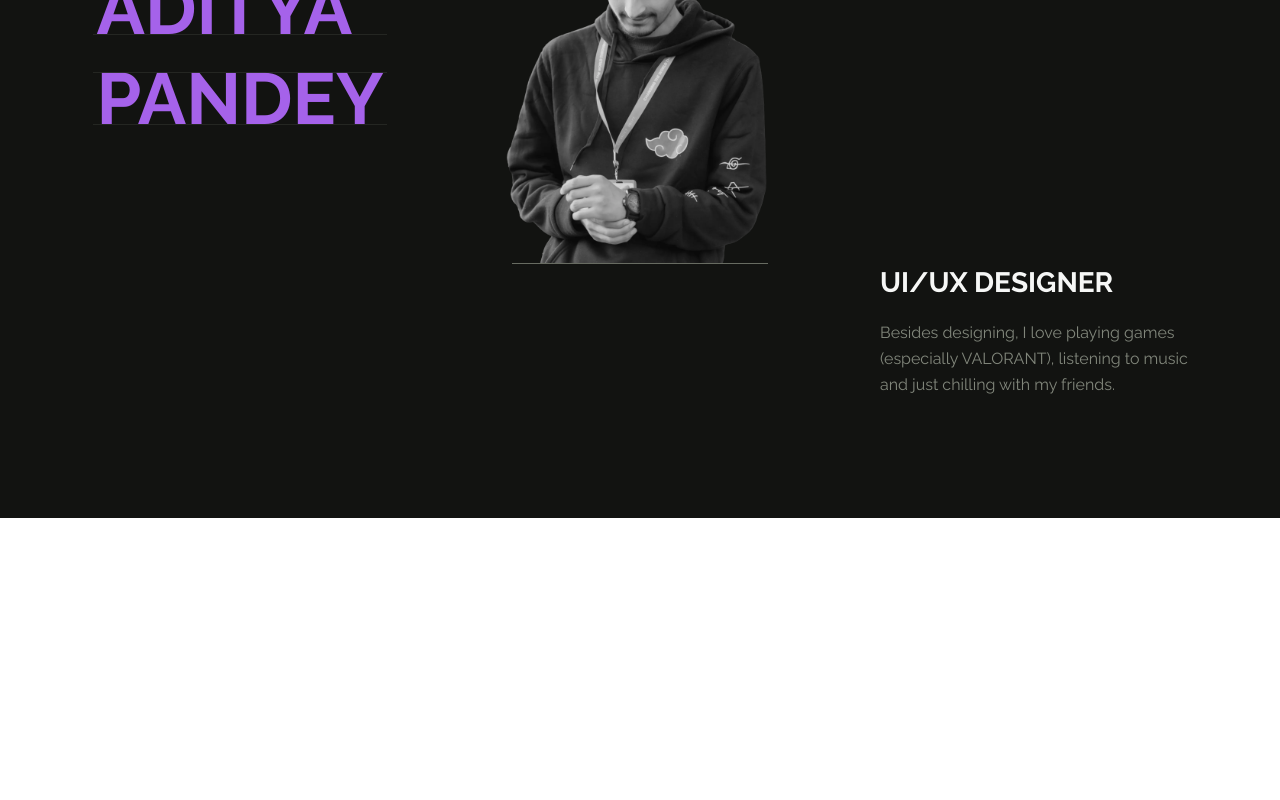
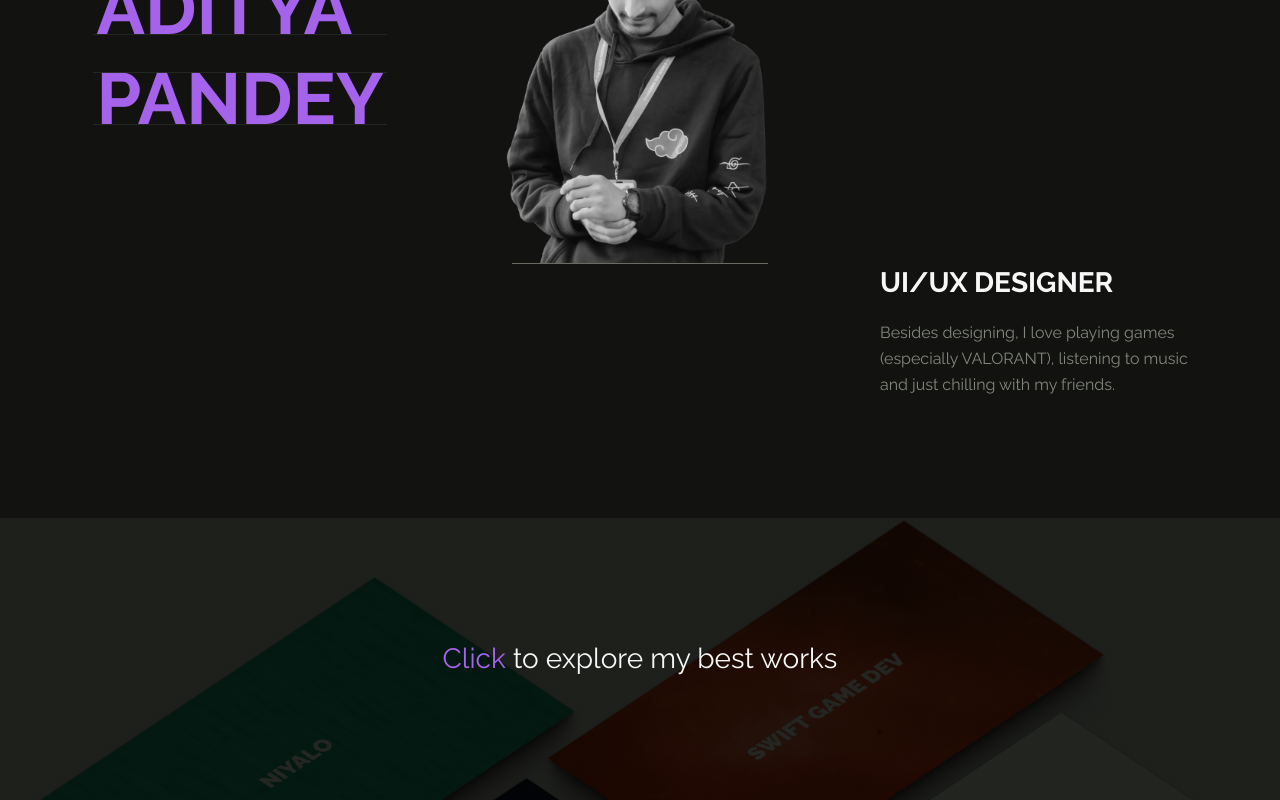
Before and after one commit to ghbishal/adiportfolio, a Next.js app: page / in a window 1280 px wide. Shown: the part 348-1148 px from the top of the page. Before the commit the page ends 866 px from the top, so only its background shows below. Built offline with nearby package versions, Linux system fonts and the light colour scheme.

Commit message:
feat: explore page

```diff
--- a/src/app/page.tsx
+++ b/src/app/page.tsx
@@ -1,9 +1,10 @@
-import { Hero } from '@/features/home';
+import { Explore, Hero } from '@/features/home';
 
 export default function HomePage() {
   return (
     <div className="flex flex-col bg-neutral-950 pt-8 sm:pt-0">
       <Hero />
+      <Explore />
     </div>
   );
 }
--- /dev/null
+++ b/src/features/home/Explore.tsx
@@ -0,0 +1,15 @@
+import Link from 'next/link';
+import { ReactElement } from 'react';
+
+export const Explore = (): ReactElement => {
+  return (
+    <Link
+      href="/work"
+      className="main explorebg group relative flex cursor-pointer flex-col items-center justify-center"
+    >
+      <div className="items-center justify-center text-lg  text-neutral-50 transition-all duration-300 group-hover:scale-105 sm:text-2xl">
+        <span className="group-hover:textglow text-purple-500">Click</span> to explore my best works
+      </div>
+    </Link>
+  );
+};
--- a/src/features/home/index.ts
+++ b/src/features/home/index.ts
@@ -1 +1,2 @@
 export * from './Hero';
+export * from './Explore';
```
